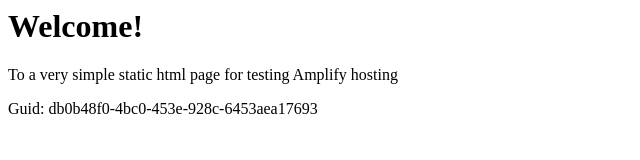
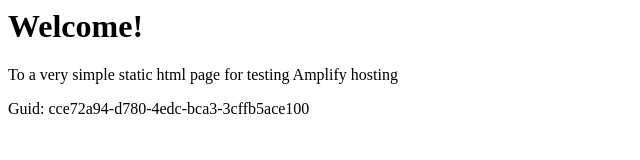
Before and after one commit to aws-aemilia-syd/Github-PR-Commit-Integration-Test-DoNotTouch-Gith-BKMSSQOA-v1-preprod-ap-southeast-2, a website: page src/index.html in a window 1280 px wide. Shown: the full height of the page, 0-640 px from the left. Drawn offline with Linux system fonts and the light colour scheme.

Commit message:
commit from integ tests

```diff
--- a/src/index.html
+++ b/src/index.html
@@ -12,6 +12,6 @@
 <body>
     <h1>Welcome!</h1>
     <p>To a very simple static html page for testing Amplify hosting</p>
-    <p>Guid: db0b48f0-4bc0-453e-928c-6453aea17693</p></body>
+    <p>Guid: cce72a94-d780-4edc-bca3-3cffb5ace100</p></body>
 
 </html>
```
